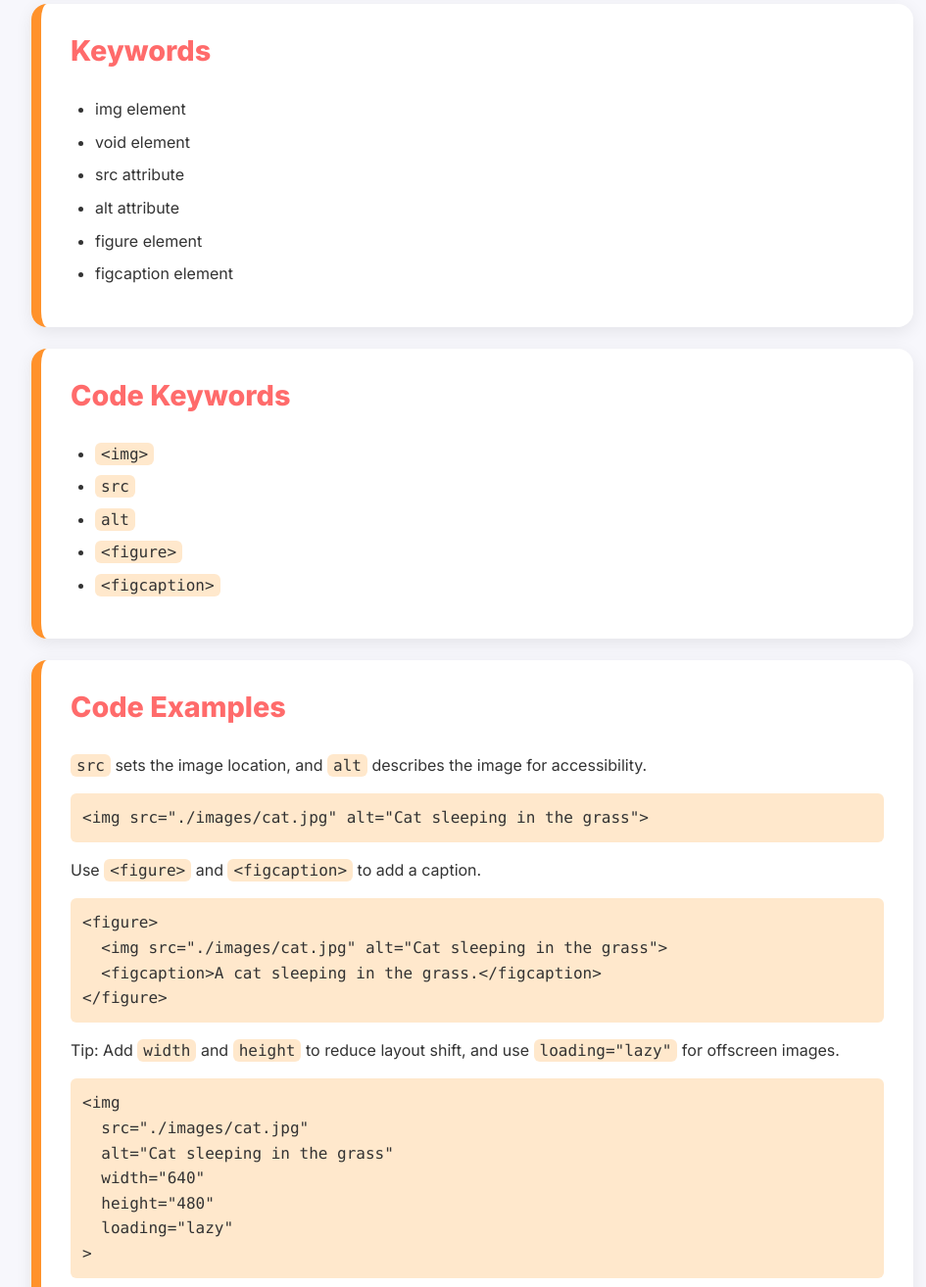
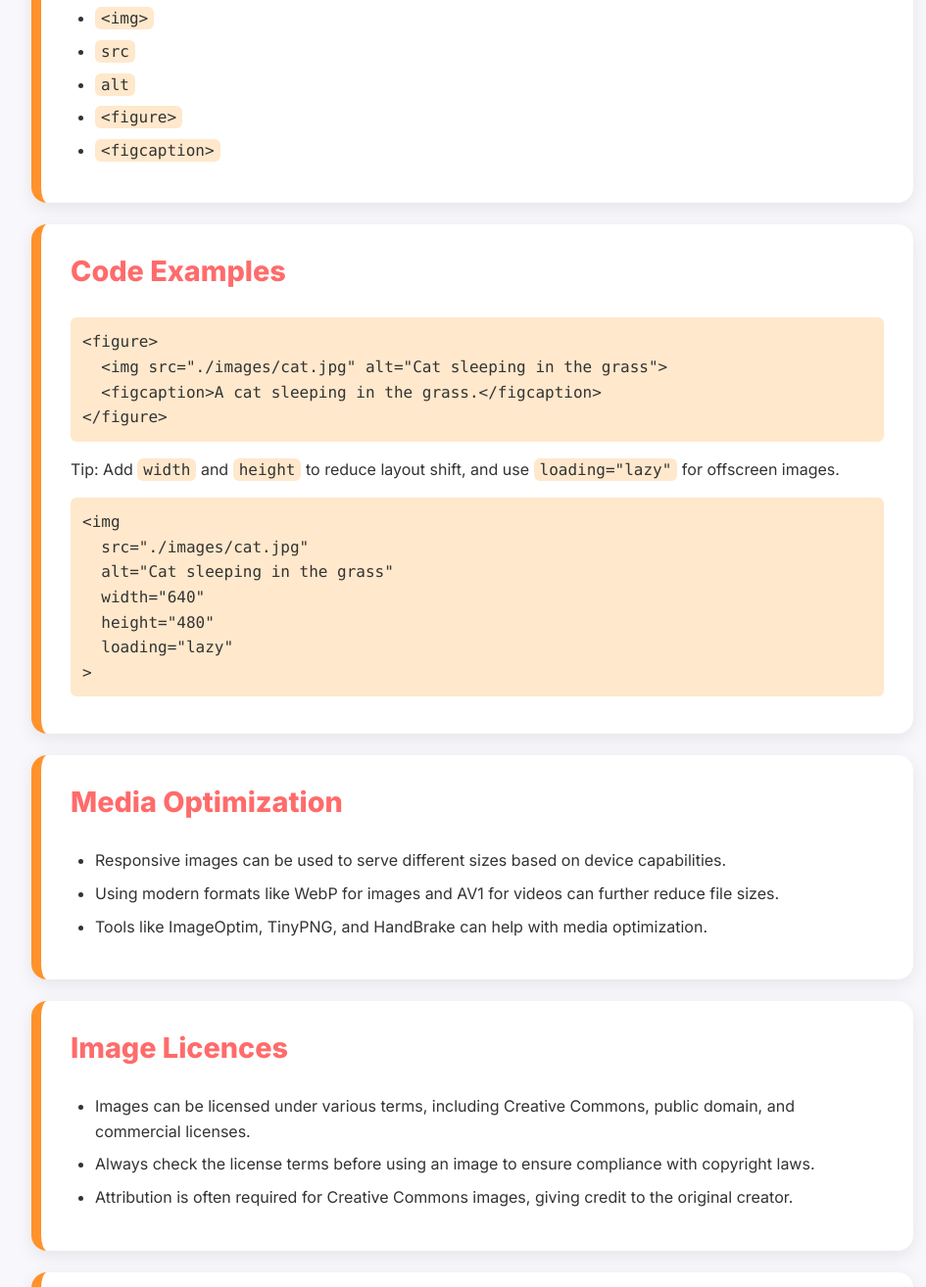
Before and after one commit to BOO1980/boo-html, a plain HTML site: page html-notes/html-images.html in a window 1280 px wide. Shown: the part 920-2234 px from the top of the page at 98% size, without its empty margins (293-1238 px from the left). Drawn offline with Linux system fonts and the light colour scheme.

Commit message:
Enhance HTML Images page: update navigation, remove redundant keywords section, and add media optimization and image licenses sections

```diff
--- a/html-notes/html-images.html
+++ b/html-notes/html-images.html
@@ -17,9 +17,10 @@
 
     <nav class="quick-links" aria-label="On this page">
       <a href="#overview">Overview</a>
-      <a href="#keywords">Keywords</a>
       <a href="#codekeywords">Code Keywords</a>
       <a href="#codeexamples">Code Examples</a>
+      <a href="#media-optimization">Media Optimization</a>
+      <a href="#image-licences">Image Licences</a>
       <a href="#questions">Questions</a>
       <a href="#resources">Resources</a>
       <a href="#todo">TODO</a>
@@ -34,15 +35,10 @@
       <h2>Overview</h2>
       <ul>
         <li>You can add images to your website by using the img element</li>
-        <li>img elements have an opening tag without a closing tag</li>
         <li>A tag for an element without a closing tag is known as a self-closing tag or void element</li>
         <li>Sometimes code formatters like Prettier will choose to include the / in void elements</li>
         <li>The HTML spec states that the presence of the / does not mark the start tag as self closing but instead it
           is unnecessary and has no effect of any kind</li>
-        <li>
-          If you wanted to display an image, you will need to include a couple of attributes inside your image
-          element. An attribute is a special value used to adjust the behavior for an HTML element.
-        </li>
         <li>
           The src attribute is used to specify the location for that image. The value of the src attribute can be a URL
           to an image on the web or a relative path to an image file on your computer.
@@ -67,18 +63,6 @@
       </ul>
     </section>
 
-    <section id="keywords">
-      <h2>Keywords</h2>
-      <ul>
-        <li>img element</li>
-        <li>void element</li>
-        <li>src attribute</li>
-        <li>alt attribute</li>
-        <li>figure element</li>
-        <li>figcaption element</li>
-      </ul>
-    </section>
-
     <section id="codekeywords">
       <h2>Code Keywords</h2>
       <ul>
@@ -92,16 +76,6 @@
 
     <section id="codeexamples">
       <h2>Code Examples</h2>
-
-      <p>
-        <code>src</code> sets the image location, and <code>alt</code> describes the image for accessibility.
-      </p>
-
-      <pre><code>&lt;img src="./images/cat.jpg" alt="Cat sleeping in the grass"&gt;</code></pre>
-
-      <p>
-        Use <code>&lt;figure&gt;</code> and <code>&lt;figcaption&gt;</code> to add a caption.
-      </p>
 
       <pre><code>&lt;figure&gt;
   &lt;img src="./images/cat.jpg" alt="Cat sleeping in the grass"&gt;
@@ -122,6 +96,24 @@
 &gt;</code></pre>
     </section>
 
+    <section id="media-optimization">
+      <h2>Media Optimization</h2>
+      <ul>
+        <li>Responsive images can be used to serve different sizes based on device capabilities.</li>
+        <li>Using modern formats like WebP for images and AV1 for videos can further reduce file sizes.</li>
+        <li>Tools like ImageOptim, TinyPNG, and HandBrake can help with media optimization.</li>
+      </ul>
+    </section>
+
+    <section id="image-licences">
+      <h2>Image Licences</h2>
+      <ul>
+        <li>Images can be licensed under various terms, including Creative Commons, public domain, and commercial licenses.</li>
+        <li>Always check the license terms before using an image to ensure compliance with copyright laws.</li>
+        <li>Attribution is often required for Creative Commons images, giving credit to the original creator.</li>
+      </ul>
+    </section>
+
     <section id="questions">
       <h2>Questions</h2>
       <ul>
@@ -137,6 +129,9 @@
     <section id="resources">
       <h2>Resources</h2>
       <ul>
+        <li><a href="html-media-optimization.html">Media Optimization</a></li>
+        <li><a href="html-image-licences.html">Image Licences</a></li>
+        <li><a href="html-svgs.html">SVG</a></li>
         <li>
           <a target="_blank" rel="noopener noreferrer"
             href="https://www.freecodecamp.org/learn/responsive-web-design-v9/lecture-understanding-html-attributes/what-is-html">
@@ -289,7 +284,6 @@
         <li>Write one code example for each keyword.</li>
         <li>Answer the questions above.</li>
         <li>Clean up the code using ChatGPT suggestions</li>
-        <li>Add a short section for image performance (formats, compression, lazy loading).</li>
         <li>Add a short section for accessibility (meaningful alt text, decorative images).</li>
         <li>Add a short section for common issues (broken paths, missing alt, huge files).</li>
       </ul>
```
